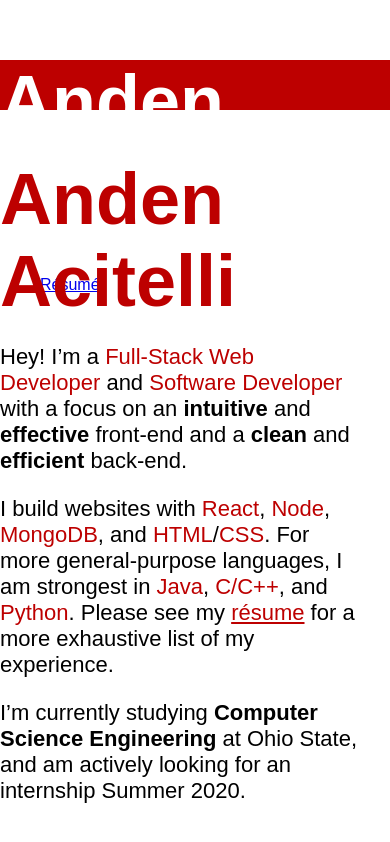
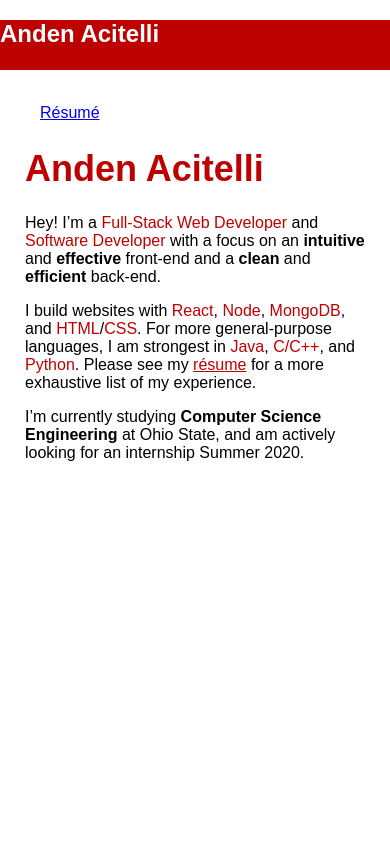
Before and after one commit to aacitelli/PortfolioWebsite, a Gatsby site: page / in a window 390 px wide. Built offline with nearby package versions, Linux system fonts and the light colour scheme; Gatsby itself is replaced by a stand-in of ours.

Commit message:
Fixed intro section css for mobile (some small viewport scaling issues, but works fine)

```diff
--- a/src/components/intro/IntroSectionStyles.scss
+++ b/src/components/intro/IntroSectionStyles.scss
@@ -1,17 +1,17 @@
 #IntroSection
 {
-    width: calc(100% - 30px);
-}
+    width: calc(100% - 50px);
+    margin: 20% auto 15% auto;
 
-h1
-{
-    font-size: 72px;
-    margin-bottom: 0;
-}
+    h1
+    {
+        font-size: 36px;
+    }
 
-p
-{
-    font-size: 22px;
+    p
+    {
+        font-size: 16px;
+    }
 }
 
 @media only screen and (min-width: 768px)
@@ -22,5 +22,16 @@ p
 
         width: 80%;
         max-width: 1000px;
+
+        h1
+        {
+            font-size: 72px;
+            margin-bottom: 0;
+        }
+
+        p
+        {
+            font-size: 22px;
+        }
     }
 }
```
Also changed, not shown: src/components/intro/IntroSectionStyles.css, 1 other file.
